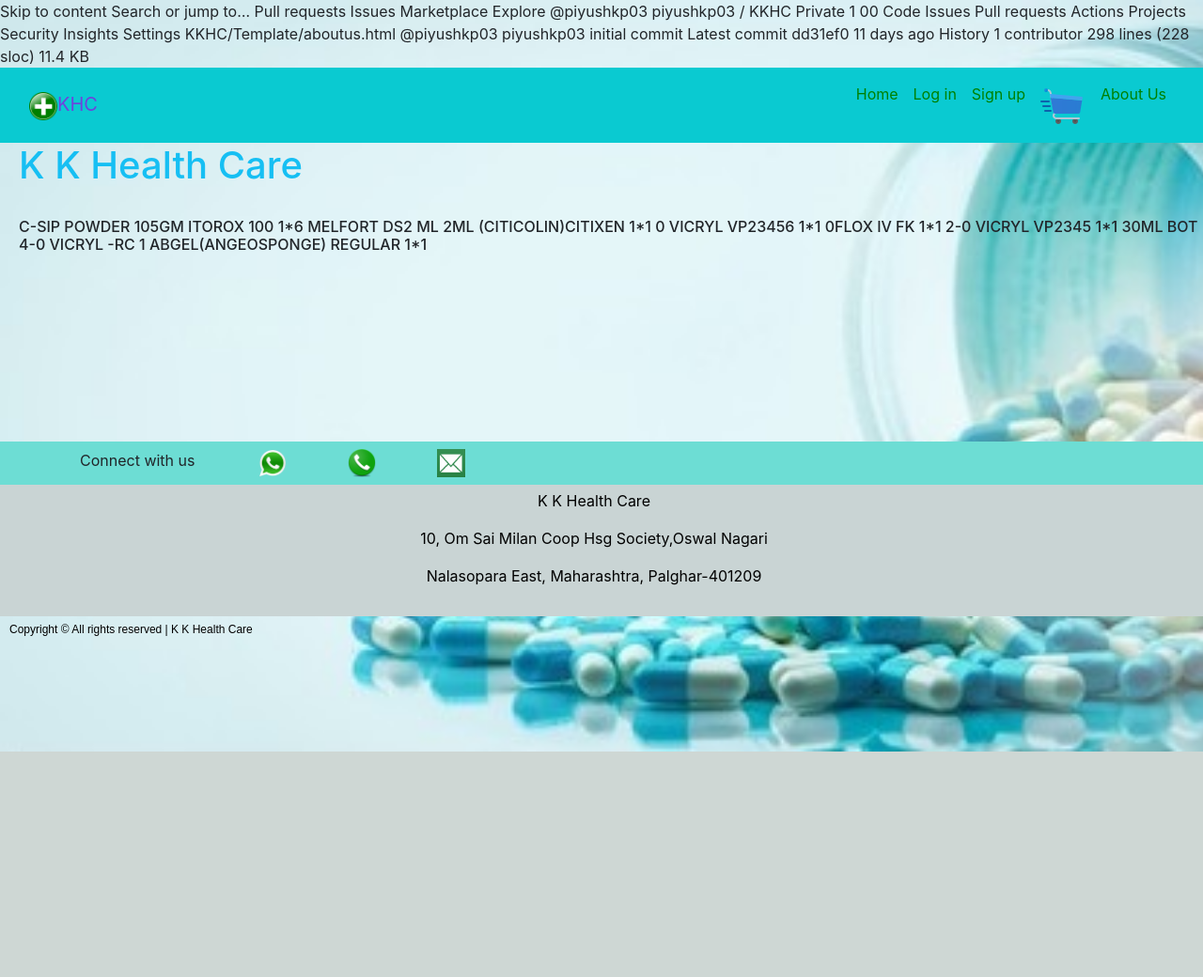
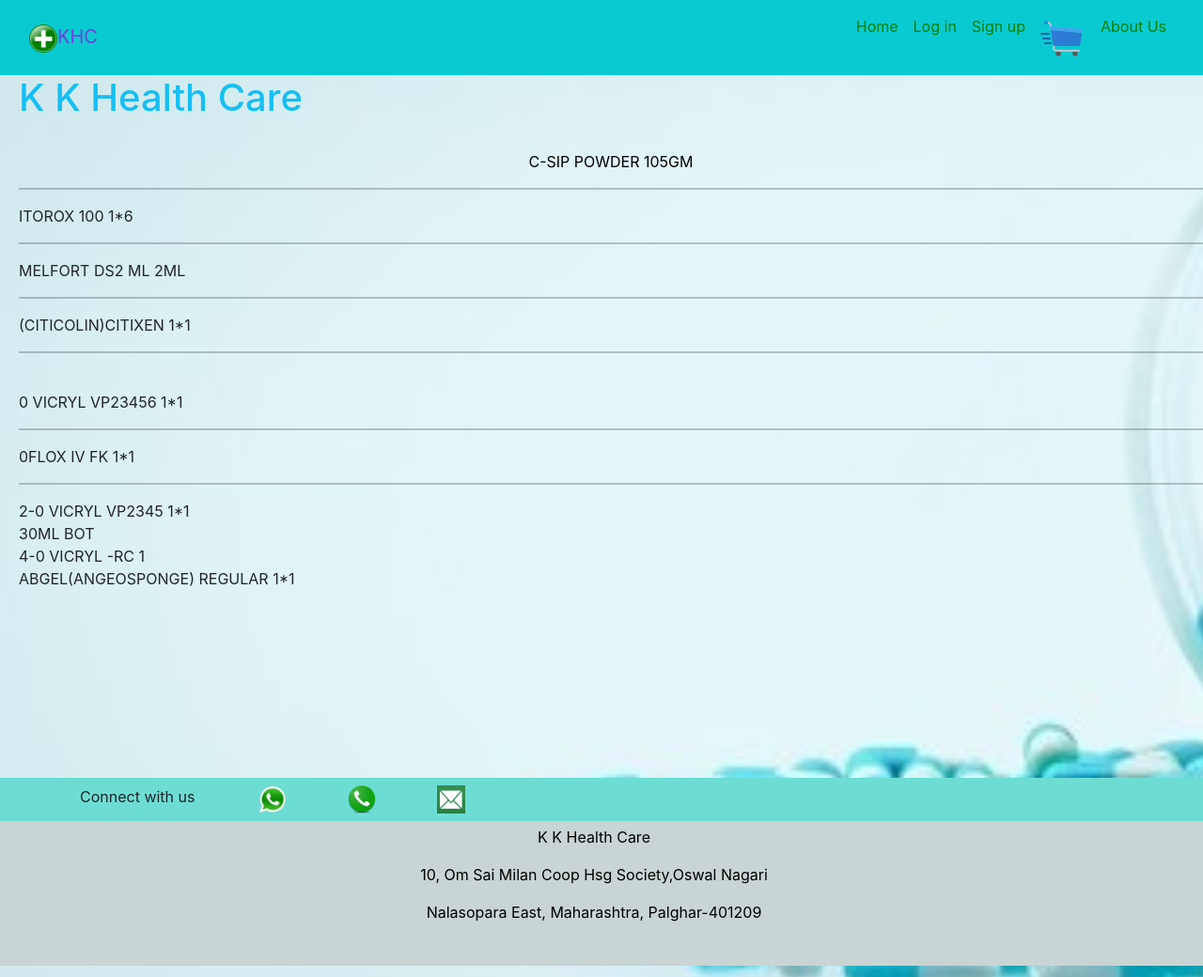
Before and after one commit to piyushkp03/KKHC, a Django app: page /productslist in a window 1280 px wide. Shown: the top 1040 px of the page at 94% size. Before the commit the page ends 800 px from the top, so only its background shows below. Run offline with Django 3.2, Linux system fonts and the light colour scheme; some libraries are stand-ins or nearby versions.

Commit message:
Update stock.html

```diff
--- a/Template/stock.html
+++ b/Template/stock.html
@@ -1,33 +1,3 @@
-Skip to content
-Search or jump to…
-
-Pull requests
-Issues
-Marketplace
-Explore
-
-@piyushkp03
-piyushkp03
-/
-KKHC
-Private
-1
-00
-Code
-Issues
-Pull requests
-Actions
-Projects
-Security
-Insights
-Settings
-KKHC/Template/aboutus.html
-@piyushkp03
-piyushkp03 initial commit
-Latest commit dd31ef0 11 days ago
- History
- 1 contributor
-298 lines (228 sloc)  11.4 KB
 
 {% load static %}
 <!doctype html>
@@ -264,19 +234,21 @@ Latest commit dd31ef0 11 days ago
 
 <div class="x1" >
       <h1 style="color: rgb(22, 191, 243);">K K Health Care</h1><br>
-      <h6>    C-SIP POWDER 105GM
- ITOROX 100 1*6
- MELFORT DS2 ML 2ML
-(CITICOLIN)CITIXEN 1*1
+      <p>
 
-0 VICRYL VP23456 1*1
-0FLOX IV    FK 1*1
-2-0 VICRYL VP2345 1*1
-30ML BOT
-4-0 VICRYL -RC 1
-ABGEL(ANGEOSPONGE) REGULAR 1*1
 </h6>
 
+ C-SIP POWDER 105GM<hr>
+ ITOROX 100 1*6<hr>
+ MELFORT DS2 ML 2ML<hr>
+(CITICOLIN)CITIXEN 1*1<hr>
+<br>
+0 VICRYL VP23456 1*1<hr>
+0FLOX IV    FK 1*1<hr>
+2-0 VICRYL VP2345 1*1<br>
+30ML BOT<br>
+4-0 VICRYL -RC 1<br>
+ABGEL(ANGEOSPONGE) REGULAR 1*1<br>
 
 
 
```
